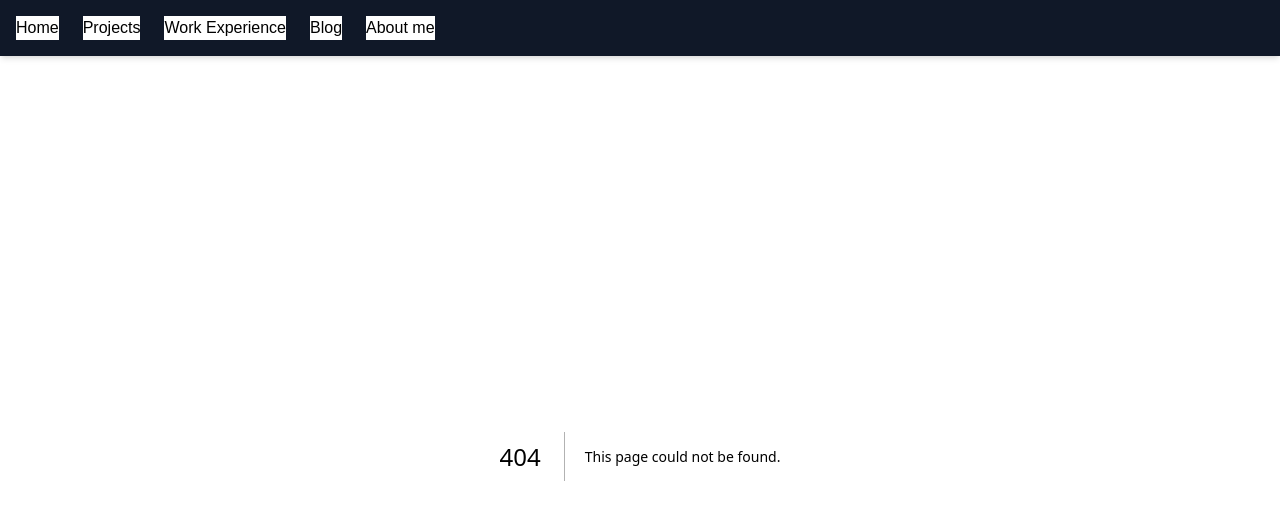
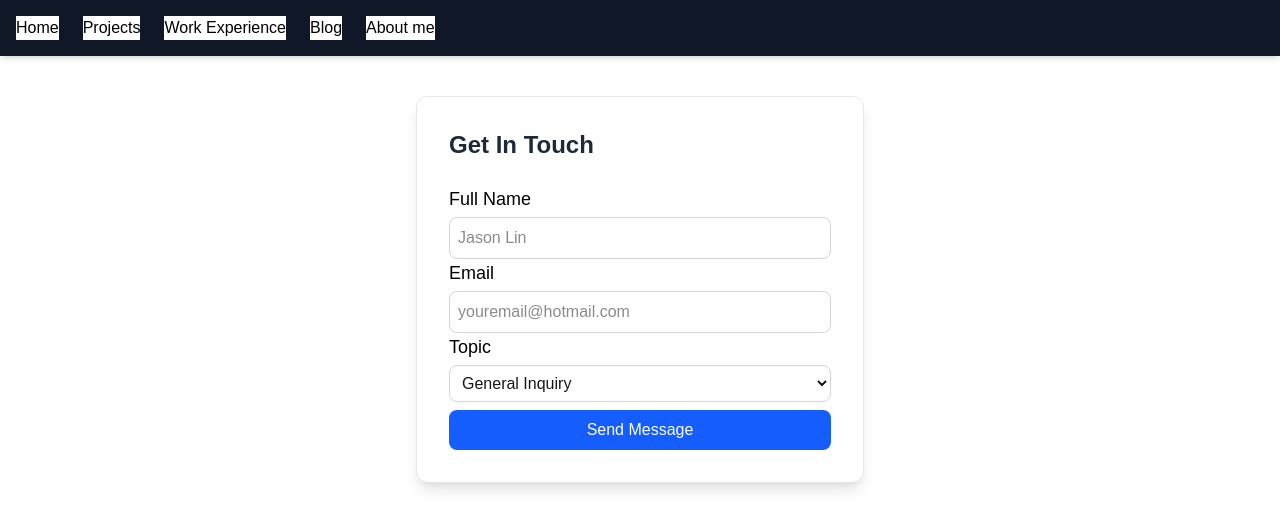
Before and after one commit to Jlin8124/Selfimprovementsite, a Next.js app in the folder frontend/: page /experiments/contact-form in a window 1280 px wide. Before the commit this address had no page. Shown: the top 528 px of the page. Built offline with nearby package versions, Linux system fonts and the light colour scheme.

Commit message:
add experiments folder

```diff
--- /dev/null
+++ b/frontend/src/app/experiments/contact-form/page.tsx
@@ -0,0 +1,48 @@
+export default function ContactForm() {
+    return (
+    <>
+            <div className="max-w-md mx-auto mt-10 p-8 bg-white rounded-xl shadow-lg
+            border border-gray-200">
+            <h2 className=" text-2xl font-bold mb-6 text-gray-800"> Get In Touch </h2>
+
+            <form className="space-y-4">
+                <div>
+                    <label className="block text-lg font-medium text-black mb-1">
+                        Full Name
+                    </label>
+                    <input
+                        type ="text"
+                        placeholder="Jason Lin"
+                        className="w-full p-2 border border-gray-300 rounded-lg focus:outline focus:ring-2 focus:ring-blue-500 bg-white"
+                        /* What is that width dependent on */
+                        />
+                    <label className="block text-lg font-medium text-black mb-1">
+                        Email
+                        </label>
+                        <input
+                        type = "email"
+                        placeholder = "youremail@hotmail.com"
+                        className="w-full p-2 border border-gray-300 rounded-lg focus:outline focus:ring-2 focus:ring-blue-500 bg-white"
+                        />
+                    <label className="block text-lg font-medium text-black mb-1">
+                        Topic
+                        </label>
+                        <select className="w-full p-2 border border-gray-300 rounded-lg focus:outline focus:ring-2 focus:ring-blue-500 bg-white mb-2">
+                        <option> General Inquiry </option>
+                        <option> Support </option>
+                        <option> Feedback </option>
+
+                        </select>
+                        <button
+                            type = "button"
+                            className="w-full bg-blue-600 text-white fond-bold py-2 px-4 rounded-lg hover:bg-blue-700 transition duration-300"
+                        > Send Message
+                        </button>
+                </div>
+
+
+            </form>
+    </div>
+    </>
+    );
+}
```
